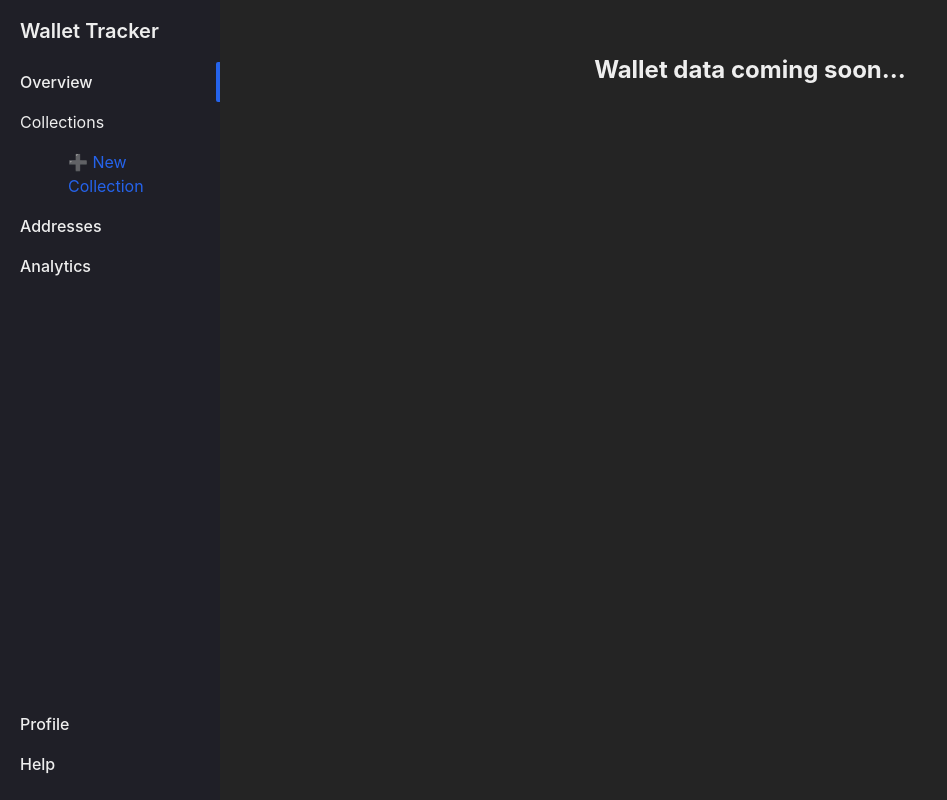
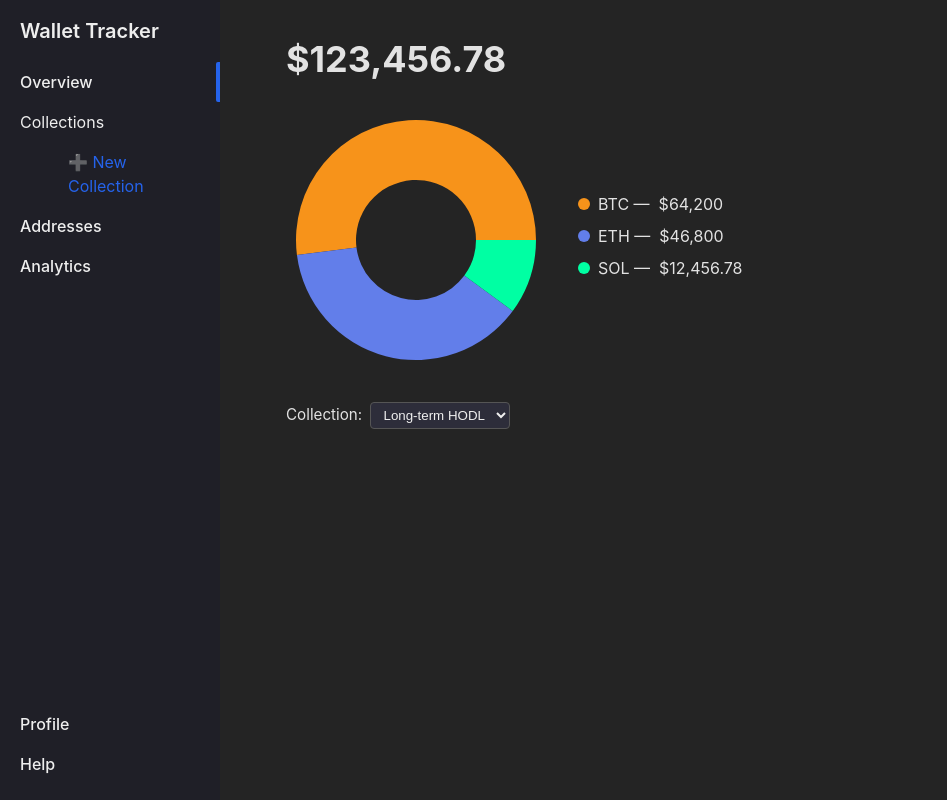
Before and after one commit to paul-pilipczuk/wallet-tracker, a React (Vite) app: page /overview in a window 1280 px wide. Shown: the whole page, without its empty margins (0-947 px from the left). Built offline with nearby package versions, Linux system fonts and the light colour scheme.

Commit message:
basic overview page created with mock data for testing

```diff
--- /dev/null
+++ b/src/pages/Overview.css
@@ -0,0 +1,55 @@
+.ov-wrapper {
+    max-width: 960px;
+    margin: 0 auto;
+    padding: 2rem 1rem;
+}
+
+
+.ov-total {
+    font-size: 2.25rem;
+    font-weight: 700;
+    margin: 0 0 1.5rem;
+}
+
+
+.ov-chart-row {
+    display: flex;
+    gap: 2rem;
+    align-items: center;
+}
+.recharts-wrapper [tabindex="-1"]:focus {
+    outline: none !important;
+}
+
+.ov-legend {
+    list-style: none;
+    margin: 0;
+    padding: 0;
+    font-size: 1rem;
+}
+.ov-legend li {
+    display: flex;
+    align-items: center;
+    margin-bottom: 0.5rem;
+}
+.ov-legend .dot {
+    width: 12px;
+    height: 12px;
+    border-radius: 50%;
+    margin-right: 0.5rem;
+}
+
+
+.ov-select-label {
+    display: block;
+    margin-top: 2rem;
+    font-size: 0.95rem;
+}
+.ov-select-label select {
+    margin-left: 0.25rem;
+    padding: 0.25rem 0.5rem;
+    background: #2d2d3a;
+    color: #eee;
+    border: 1px solid #555;
+    border-radius: 4px;
+}
--- a/src/pages/Overview.jsx
+++ b/src/pages/Overview.jsx
@@ -1,7 +1,101 @@
+import { useState } from "react";
+import {PieChart, Pie, Cell, Tooltip} from "recharts";
+import "./Overview.css";
+
+/* fake data for giving a visual of the application */
+const mockCollections = [
+{
+    id: "default",
+    name: "Long-term HODL",
+    totalUsd: 123456.78,
+    breakdown: [
+    { chain: "BTC", usd: 64200 },     // 52%
+    { chain: "ETH", usd: 46800 },     // 38%
+    { chain: "SOL", usd: 12456.78 },  // 10%
+    ],
+},
+{
+    id: "trading",
+    name: "Trading stack",
+    totalUsd: 98765.43,
+    breakdown: [
+    { chain: "BTC", usd: 30000 },
+    { chain: "ETH", usd: 50000 },
+    { chain: "SOL", usd: 18765.43 },
+    ],
+},
+];
+
+/* colors for each asset */
+const COLORS = {
+    BTC: "#F7931A",
+    ETH: "#627EEA",
+    SOL: "#00FFA3",
+};
+
 export default function Overview() {
-    return (
-        <main style={{ padding: "2rem", color: "#eee", justifyContent: "center", alignItems: "center", display: "flex" }}>
-            <h2>Wallet data coming soon...</h2>
-        </main>
-    );
+    const [selectedId, setSelectedId] = useState("default");
+    const collection = mockCollections.find(c => c.id === selectedId);
+
+    const pieData = collection.breakdown.map(item => ({
+        name: item.chain,
+        value: item.usd,
+    }));
+
+
+return (
+    <div className="ov-wrapper">
+      {/* total balance */}
+      <h2 className="ov-total">
+        ${collection.totalUsd.toLocaleString(undefined, { minimumFractionDigits: 2 })}
+      </h2>
+
+      { /* pie chart showing breakdown by chain */}
+      <div className="ov-chart-row">
+        <PieChart width={260} height={260}>
+          <Pie
+            data={pieData}
+            dataKey="value"
+            nameKey="name"
+            cx="50%"
+            cy="50%"
+            innerRadius={60}
+            outerRadius={120}
+            strokeWidth={0}
+          >
+            {pieData.map(entry => (
+              <Cell key={entry.name} fill={COLORS[entry.name]} />
+            ))}
+          </Pie>
+          <Tooltip
+            formatter={v => `$${v.toLocaleString(undefined, { maximumFractionDigits: 2 })}`}
+          />
+        </PieChart>
+
+        {/* legend */}
+        <ul className="ov-legend">
+          {collection.breakdown.map(b => (
+            <li key={b.chain}>
+              <span
+                className="dot"
+                style={{ background: COLORS[b.chain] }}
+              />
+              {b.chain}&nbsp;—&nbsp;
+              ${b.usd.toLocaleString(undefined, { maximumFractionDigits: 2 })}
+            </li>
+          ))}
+        </ul>
+      </div>
+
+
+      <label className="ov-select-label">
+        Collection:&nbsp;
+        <select value={selectedId} onChange={e => setSelectedId(e.target.value)}>
+          {mockCollections.map(c => (
+            <option key={c.id} value={c.id}>{c.name}</option>
+          ))}
+        </select>
+      </label>
+    </div>
+  );
 }
```
